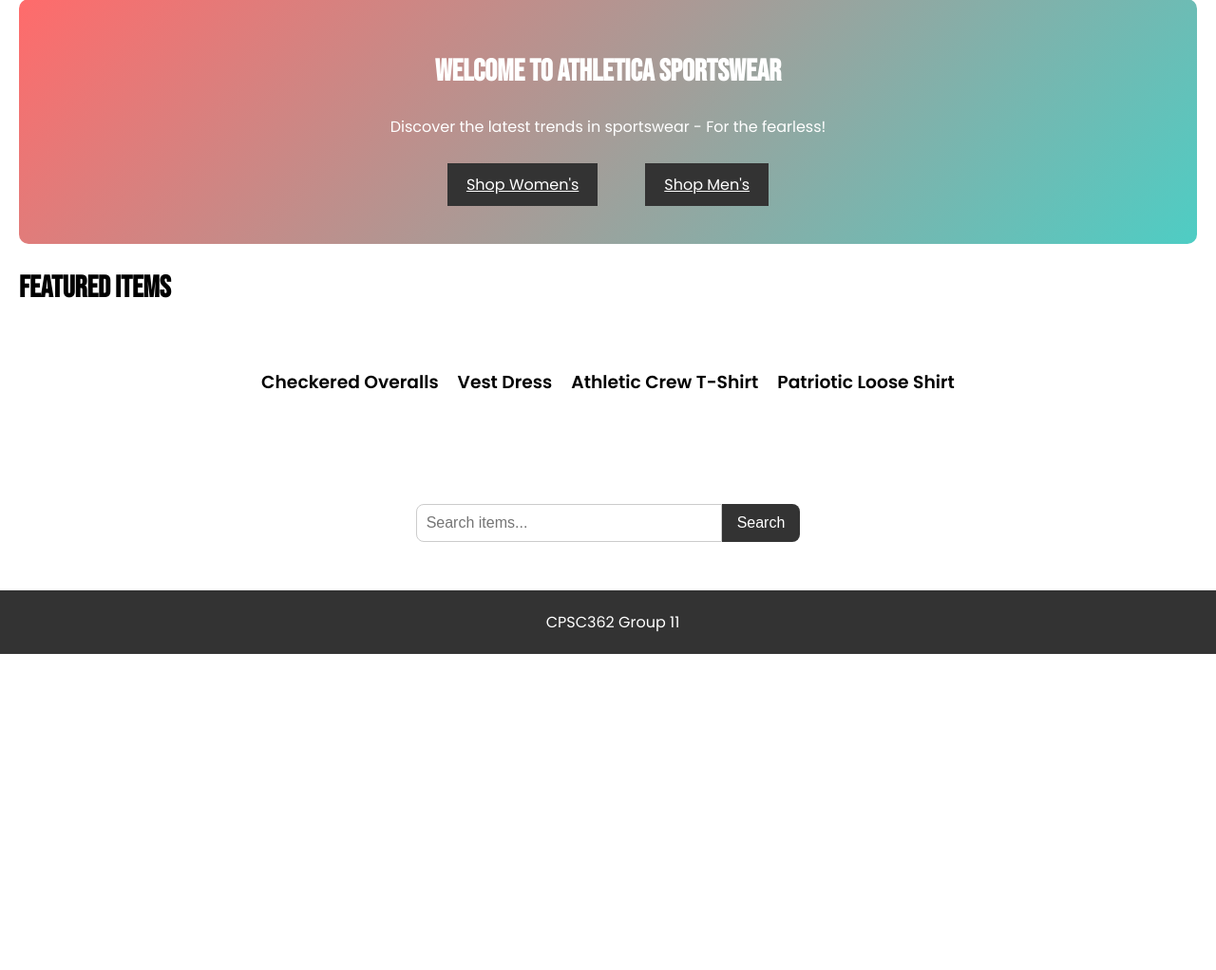
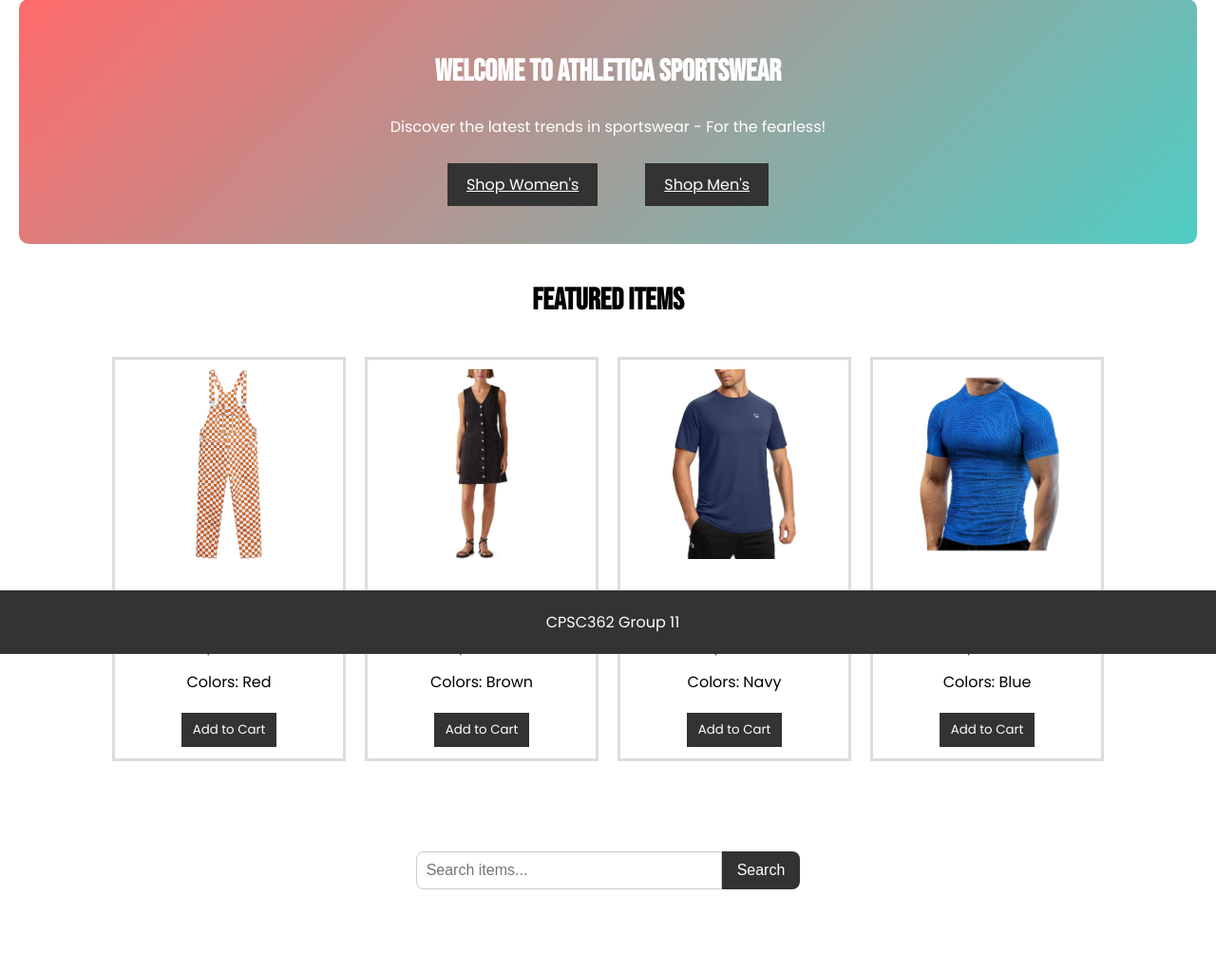
Before and after one commit to frggycc/Website_Project_Group11, a Flask app: page / in a window 1280 px wide. Shown: the part 111-1133 px from the top of the page at 95% size. Before the commit the page ends 800 px from the top, so only its background shows below. Run offline with Flask 3, Linux system fonts and the light colour scheme; data comes from the database, SQL or seed files in the repository.

Commit message:
Added featured items

```diff
--- a/static/css/style.css
+++ b/static/css/style.css
@@ -306,3 +306,12 @@ th, td {
 .cta-button:hover {
     background-color: #555;
 }
+
+.featured {
+    margin: 40px 0;
+}
+
+.featured h2 {
+    text-align: center;
+    margin-bottom: 20px;
+}
--- a/templates/home.html
+++ b/templates/home.html
@@ -11,9 +11,23 @@
     </section>
     <section class="featured">
         <h2>Featured Items</h2>
+
+        <!-- Copy/Pasted from subcategory pages -->
         <div class="items">
             {% for item in featured_items %}
-                <h3>{{ item[1] }}</h3>
+                <div class="item">
+                    <img src="{{ url_for('static', filename='images/' + item[5]) }}" alt="{{ item[1] }}">
+                    <h3>{{ item[1] }}</h3>
+                    <p>${{ "%.2f" % item[4] }}</p>
+                    <p class="colors">Colors: {{ item[6] }}</p>
+
+                <!-- Add add_to_cart section to items -->
+                    <form method="POST" action="{{ url_for('add_to_cart') }}">
+                        <input type="hidden" name="item_id" value="{{ item[0] }}">
+                        <button type="submit" class="add-to-cart">Add to Cart</button>
+                    </form>
+                </div>
+
             {% else %}
                 <p>No featured items available.</p>
             {% endfor %}
```
